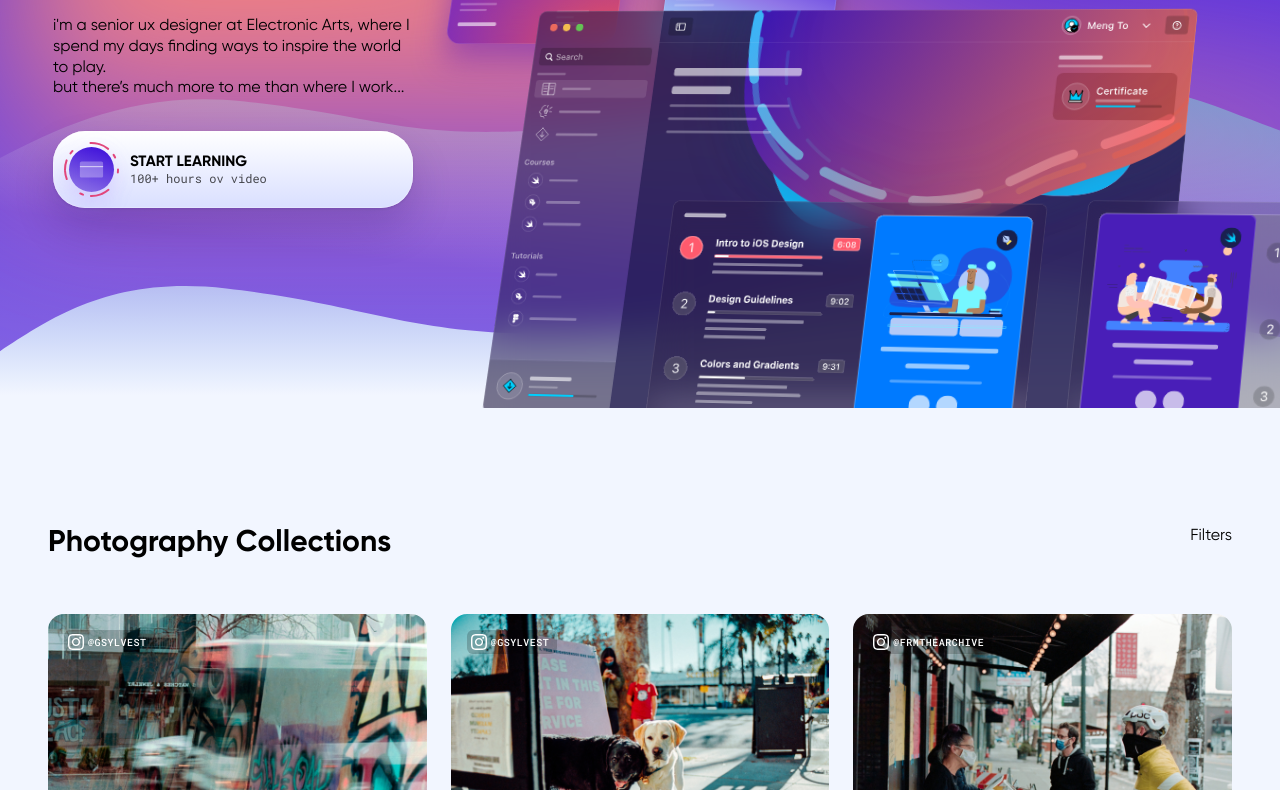
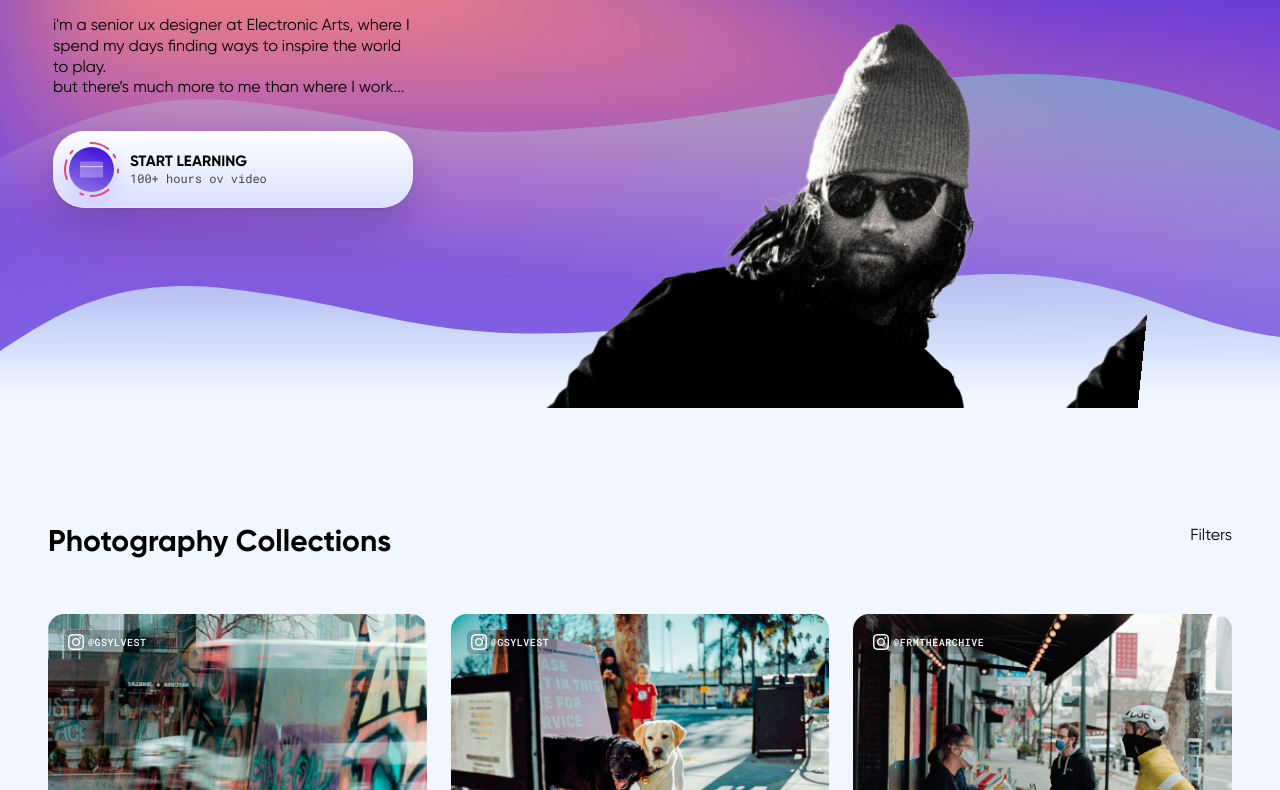
Before and after one commit to garysylvester/designCode, a Gatsby site: page / in a window 1280 px wide. Shown: the part 276-1066 px from the top of the page. Built offline with nearby package versions, Linux system fonts and the light colour scheme; Gatsby itself is replaced by a stand-in of ours.

Commit message:
reverting stage 1

```diff
--- a/src/components/animations/MockupAnimation.js
+++ b/src/components/animations/MockupAnimation.js
@@ -4,11 +4,7 @@
 export default function MockupAnimation() {
   return (
     <Wrapper>
-      <div className="mockup1" />
-      <div className="mockup2" />
       <div className="mockup3" />
-      <div className="mockup4" />
-      <div className="mockup5" />
     </Wrapper>
   )
 }
@@ -38,116 +34,24 @@
 
   :hover div {
     transform: rotateY(0deg) rotateX(0deg);
-    &.mockup1 {
-      transition-delay: 0.1s;
-      transform: translate(-30px, -30px);
-    }
-    &.mockup2 {
-      transition-delay: 0.2s;
-      transform: translate(0, -30px);
-    }
+
     &.mockup3 {
       transition-delay: 0s;
     }
-    &.mockup4 {
-      transition-delay: 0.1s;
-      transform: translate(-120px, 30px);
-    }
-    &.mockup5 {
-      transition-delay: 0.2s;
-      transform: translate(-90px, 30px);
-    }
+
     :hover {
       filter: brightness(150%) saturate(120%);
     }
   }
 
-  .mockup1 {
-    position: absolute;
-    width: 183px;
-    height: 120px;
-    left: 0px;
-    top: 0px;
-
-    background: url("/images/animations/mockup1.svg"),
-      radial-gradient(
-        218.51% 281.09% at 100% 100%,
-        rgba(253, 63, 51, 0.6) 0%,
-        rgba(76, 0, 200, 0.6) 45.83%,
-        rgba(76, 0, 200, 0.6) 100%
-      );
-    box-shadow: 0px 16.3881px 32.7761px rgba(99, 30, 187, 0.5),
-      inset 0px 0px 0px 0.5px rgba(255, 255, 255, 0.2);
-    backdrop-filter: blur(21.8507px);
-    /* Note: backdrop-filter has minimal browser support */
-
-    border-radius: 16px;
-  }
-
-  .mockup2 {
-    position: absolute;
-    width: 183px;
-    height: 120px;
-    left: 214px;
-    top: 0px;
-
-    background: url("/images/animations/mockup2.svg"),
-      linear-gradient(
-        198.85deg,
-        #4316db 12.72%,
-        #9076e7 54.49%,
-        #a2eeff 100.01%
-      );
-    box-shadow: 0px 8.19119px 16.3824px rgba(0, 0, 0, 0.1),
-      0px 16.3824px 32.7648px rgba(0, 0, 0, 0.15),
-      inset 0px 0px 0px 0.5px rgba(255, 255, 255, 0.2);
-    backdrop-filter: blur(21.8432px);
-    /* Note: backdrop-filter has minimal browser support */
-
-    border-radius: 16px;
-  }
-
   .mockup3 {
     position: absolute;
     width: 701px;
-    height: 428px;
-    left: 37px;
+    height: 600px;
+    left: 0;
     top: 60px;
-
-    background: url("/images/animations/mockup3.svg"), rgba(23, 12, 61, 0.5);
-    box-shadow: inset 0px 0px 0px 0.5px rgba(255, 255, 255, 0.2);
-    backdrop-filter: blur(20px);
-    /* Note: backdrop-filter has minimal browser support */
-
-    border-radius: 8px;
-  }
-
-  .mockup4 {
-    position: absolute;
-    width: 399px;
-    height: 274px;
-    left: 194px;
-    top: 262px;
-
-    background: url("/images/animations/mockup4.svg"), rgba(39, 20, 62, 0.3);
-    box-shadow: inset 0px 0px 0px 0.5px rgba(255, 255, 255, 0.2);
-    backdrop-filter: blur(20px);
-    /* Note: backdrop-filter has minimal browser support */
-
-    border-radius: 8px;
-  }
-
-  .mockup5 {
-    position: absolute;
-    width: 412px;
-    height: 274px;
-    left: 616px;
-    top: 262px;
-
-    background: url("/images/animations/mockup5.svg"), rgba(39, 20, 62, 0.2);
-    box-shadow: inset 0px 0px 0px 0.5px rgba(255, 255, 255, 0.2);
-    backdrop-filter: blur(20px);
-    /* Note: backdrop-filter has minimal browser support */
+    background: url("/images/background/website-hero.png");
+    background-size: contain;
 
     border-radius: 8px;
   }
```
Also changed, not shown: static/images/background/website-hero.png (added).
